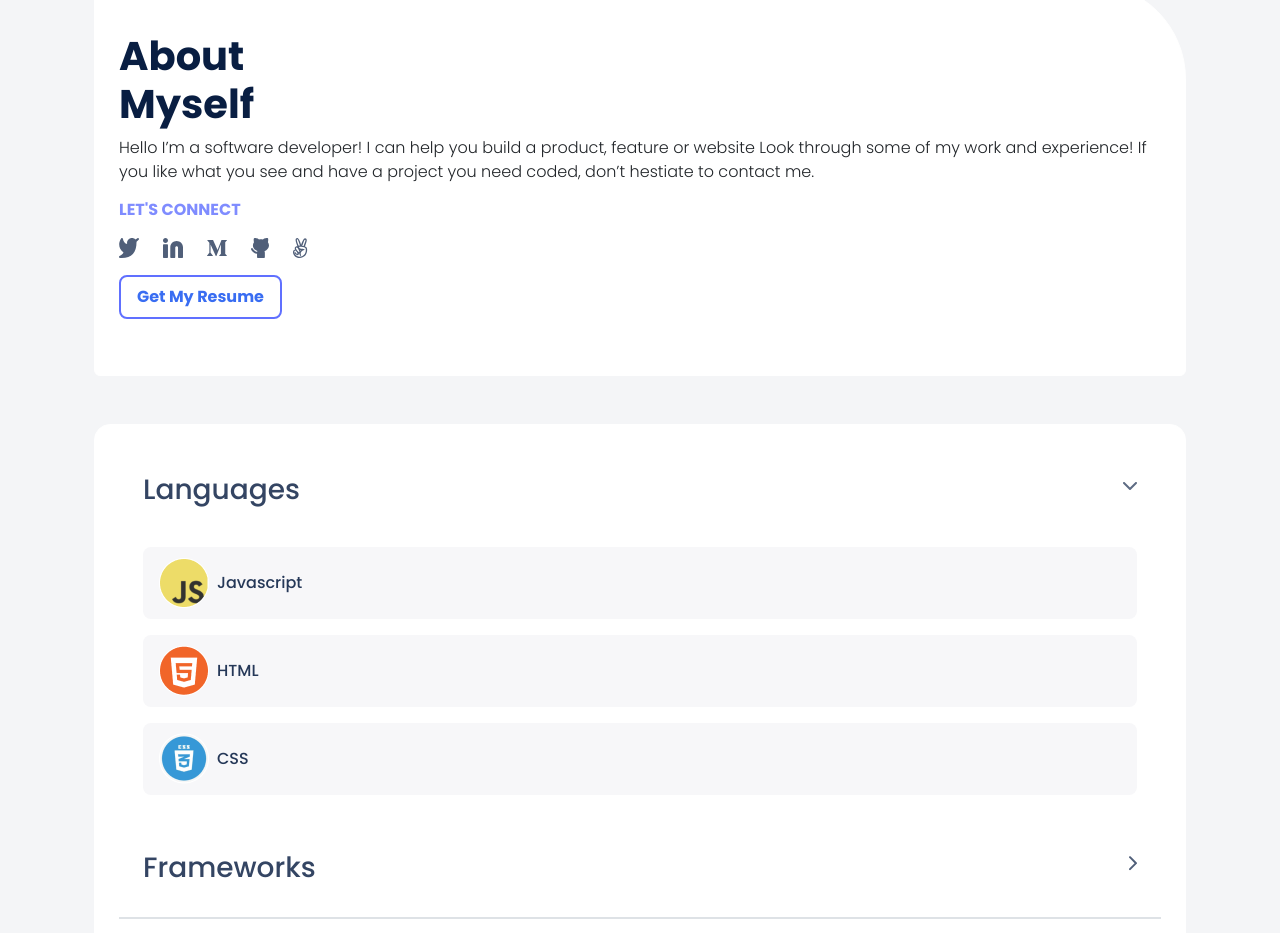
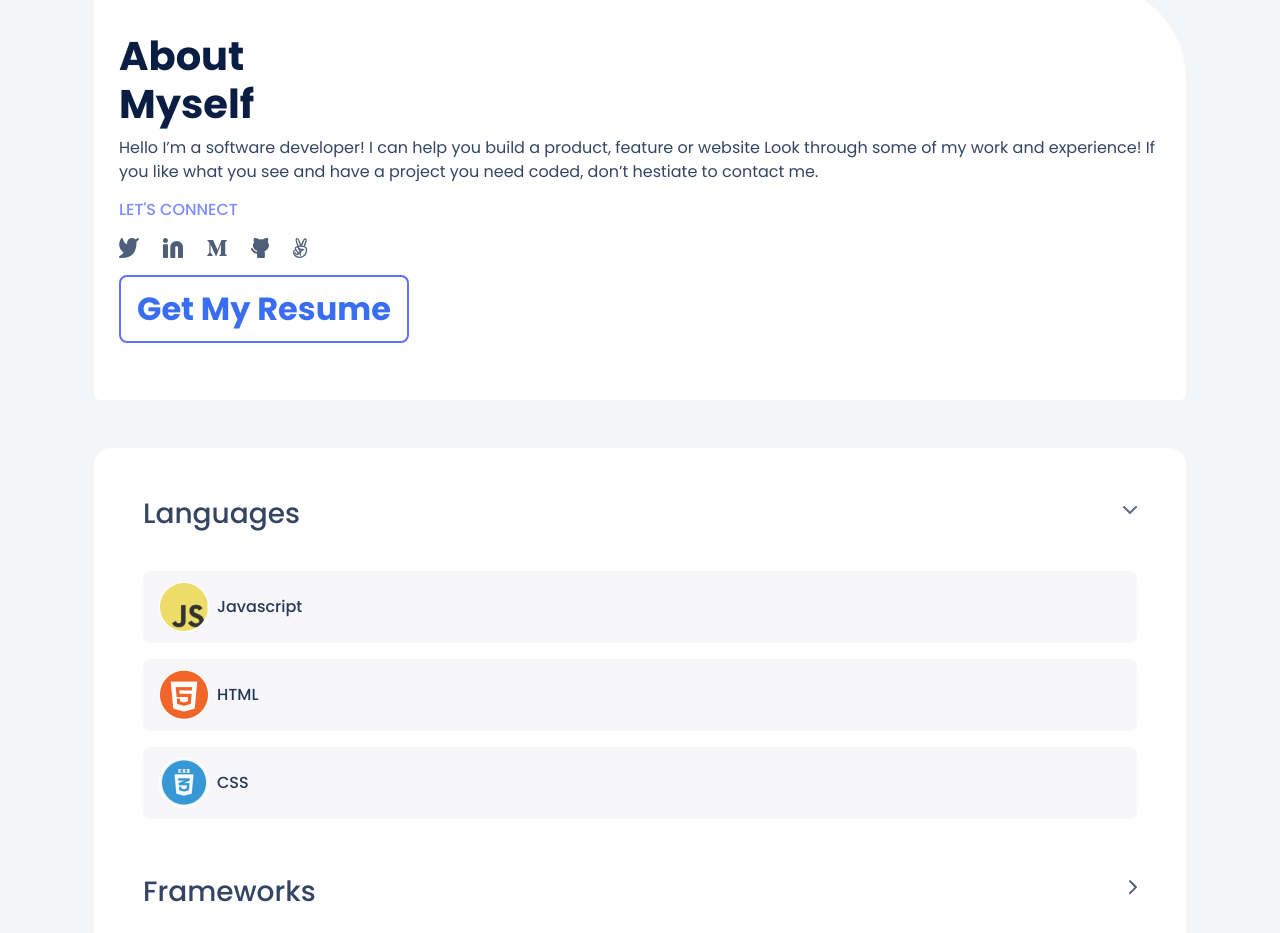
Before and after one commit to calebchris000/Microverse-Bootstrap-Project, a plain HTML site: page index.html in a window 1280 px wide. Shown: the part 2360-3293 px from the top of the page. Drawn offline with nearby package versions, Linux system fonts and the light colour scheme.

Commit message:
Finishing touches to the font colors

```diff
--- a/index.html
+++ b/index.html
@@ -292,11 +292,11 @@
         margin-top: 15rem;">
             <h2 class="h1 fw-bold" style="color: #091e42;">About<br>Myself</h2>
 
-            <p class="fw-light">Hello I’m a software developer! I can help you build a product,
+            <p class="fw-normal" style="color: #344563;">Hello I’m a software developer! I can help you build a product,
                  feature or website Look through some of my work and experience! If you like what
                   you see and have a project you need coded, don’t hestiate to contact me.</p>
 
-                  <h4 class="fw-bold fs-6" style="color: #7f8cff;">LET'S CONNECT</h4>
+                  <h4 class="fw-medium fs-6" style="color: #7f8cff;">LET'S CONNECT</h4>
 
                   <ul class="d-flex list-unstyled my-2">
                     <li class="me-4"><img src="./Graphics/twitter.svg" width="100%" alt="twitter-icon"></li>
@@ -306,7 +306,7 @@
                     <li><img src="./Graphics/Vector.svg" width="100%" alt="peace-icon"></li>
                 </ul>
 
-                <button class="btn border-2 py-2 my-2 rounded-3 px-3 fw-bold"
+                <button class="btn border-2 py-2 my-2 rounded-3 px-3 fs-2 fw-bold"
                 style="width: fit-content; border-color: #6070ff; color: #396df2;"
                 >Get My Resume</button>
         </div>
```
